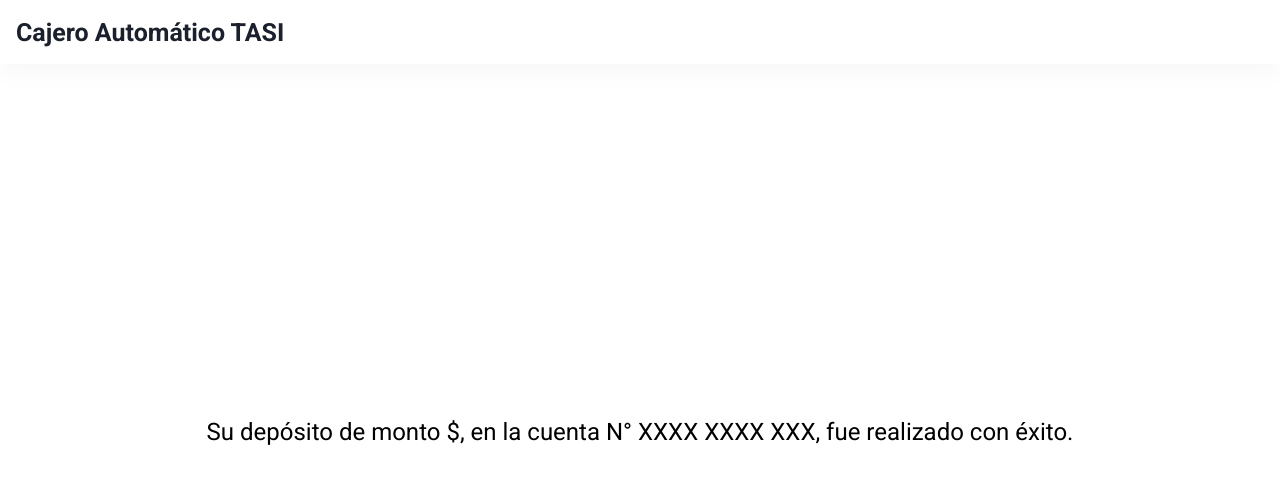
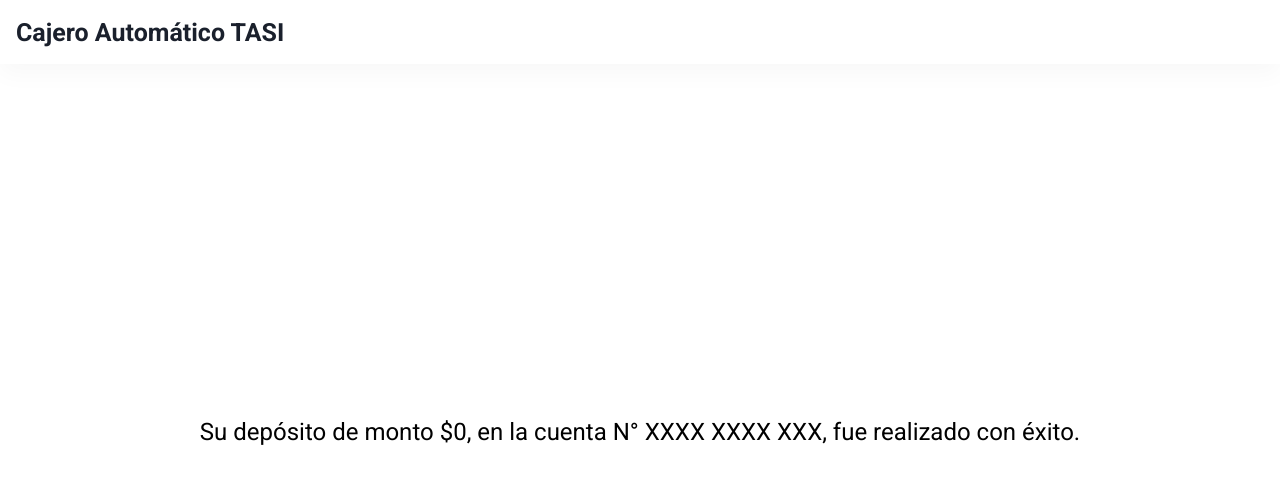
Before and after one commit to fcastrogarcia/tasi, a Next.js app: page /success in a window 1280 px wide. Shown: the top 484 px of the page. Built offline with nearby package versions, Linux system fonts and the light colour scheme.

Commit message:
Fix amount formatting in succes page

```diff
--- a/pages/success.js
+++ b/pages/success.js
@@ -2,6 +2,7 @@ import Layout from "components/Layout";
 import useSetTimeout from "hooks/useSetTimeout";
 import { useRouter } from "next/router";
 import Typography from "@material-ui/core/Typography";
+import NumberFormat from "react-number-format";
 
 const SuccessPage = () => {
   const router = useRouter();
@@ -15,8 +16,17 @@ const SuccessPage = () => {
     <Layout>
       <div className="container" style={{ padding: "0 24px" }}>
         <Typography variant="h5" align="center">
-          Su {operation === "extraction" ? "extracción" : "depósito"} de monto $
-          {amount}, en la cuenta N° XXXX XXXX XXX, fue realizado con éxito.
+          Su {operation === "extraction" ? "extracción" : "depósito"} de monto{" "}
+          {
+            <NumberFormat
+              value={amount || 0}
+              displayType={"text"}
+              decimalSeparator={","}
+              thousandSeparator={"."}
+              prefix={"$"}
+            />
+          }
+          , en la cuenta N° XXXX XXXX XXX, fue realizado con éxito.
         </Typography>
       </div>
     </Layout>
```
